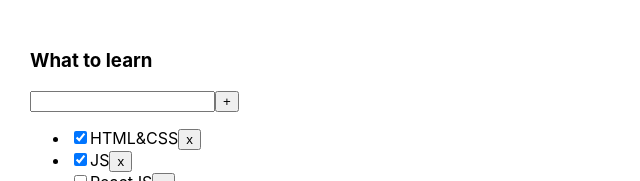
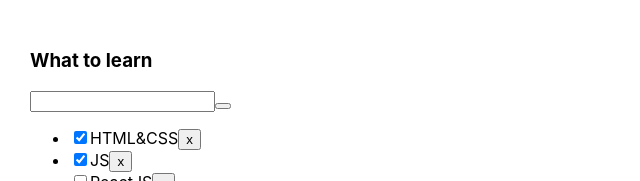
Before and after one commit to VanoKi/todolist-react, a React (Vite) app: page / in a window 1280 px wide. Shown: the top 181 px of the page, without its empty margins (0-640 px from the left). Built offline with nearby package versions, Linux system fonts and the light colour scheme.

Commit message:
fix: btn in todoListItem

```diff
--- a/src/App.tsx
+++ b/src/App.tsx
@@ -33,7 +33,9 @@ const App = () => {
   }
 
   function deleteTask(taskId: number) {
-    const filtredTasks = tasks.filter( task => task.id !== taskId)
+    const filtredTasks = tasks.filter( task => {
+      return task.id !== taskId;
+    })
     console.log(filtredTasks)
     setTasks(filtredTasks)
   }
--- a/src/TodoListItem.tsx
+++ b/src/TodoListItem.tsx
@@ -7,15 +7,16 @@ type Props = {
     date?: string
     deleteTask: (taskID: number) => void
     changeFilter: (value: FilterValues) => void
+    createTask: (title: string) => void
 }
 
-export const TodoListItem = ({ title, tasks, date, deleteTask, changeFilter }: Props) => {
+export const TodoListItem = ({ title, tasks, date, deleteTask, changeFilter, createTask }: Props) => {
     return (
         <div>
             <h3>{title}</h3>
             <div>
                 <input/>
-                <button>+</button>
+                <button title={'+'} onClick={() => createTask('new task')}/>
             </div>
             {tasks.length === 0 ? (
                 <p>There aren't tasks</p>
```
